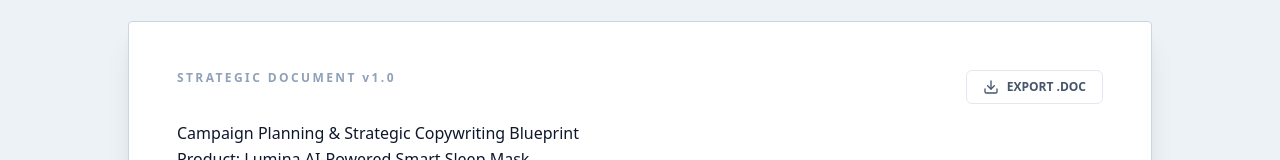
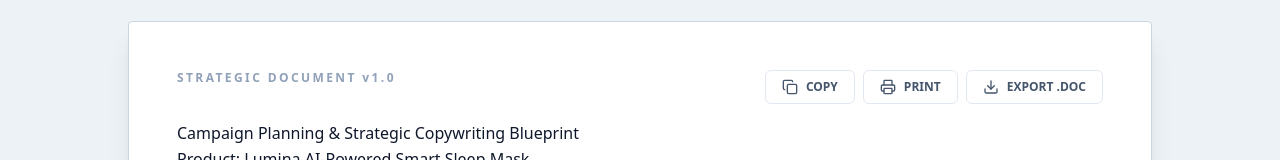
Before and after one commit to pratikkumarjena17-rgb/Week-1-Task-Campaign-Planning-and-Strategic-Copywriting-Blueprint, a React (Vite) app: page / in a window 1280 px wide. Shown: the part 150-310 px from the top of the page. Built offline with nearby package versions, Linux system fonts and the light colour scheme.

Commit message:
feat: add print and copy functionality to blueprints
Implement document printing styles and add UI controls for copying content to the clipboard and printing the blueprint view.

```diff
--- a/src/App.tsx
+++ b/src/App.tsx
@@ -98,7 +98,7 @@
   return (
     <div className="min-h-screen bg-slate-50 text-slate-900 font-sans selection:bg-blue-100 selection:text-blue-900 flex flex-col">
       {/* Header */}
-      <header className="h-16 bg-white border-b border-slate-200 flex items-center justify-between px-8 shrink-0">
+      <header className="h-16 bg-white border-b border-slate-200 flex items-center justify-between px-8 shrink-0 print:hidden">
         <div>
           <h1 className="text-sm font-semibold text-slate-500 uppercase tracking-widest">Campaign Strategist</h1>
           <h2 className="text-xl font-bold">Copywriting Blueprint Generator</h2>
@@ -127,7 +127,7 @@
         </div>
       </header>
 
-      <main className="flex-1 flex flex-col bg-[#EDF2F7] p-6 overflow-y-auto">
+      <main className="flex-1 flex flex-col bg-[#EDF2F7] p-6 overflow-y-auto print:bg-white print:p-0 print:overflow-visible">
         <div className="max-w-5xl mx-auto w-full">
           <AnimatePresence mode="wait">
             {activeTab === 'demo' ? (
@@ -139,7 +139,7 @@
               transition={{ duration: 0.3 }}
               className="space-y-6"
             >
-              <div className="mb-6">
+              <div className="mb-6 print:hidden">
                 <h2 className="text-xl font-bold tracking-tight text-slate-900">
                   Virtual Copywriting Apprentice Task
                 </h2>
@@ -159,7 +159,7 @@
               transition={{ duration: 0.3 }}
               className="space-y-6"
             >
-              <div className="mb-6">
+              <div className="mb-6 print:hidden">
                 <h2 className="text-xl font-bold tracking-tight text-slate-900 flex items-center gap-2">
                   AI Blueprint Generator <Sparkles className="w-5 h-5 text-blue-500" />
                 </h2>
@@ -169,7 +169,7 @@
               </div>
 
               {!generatedContent ? (
-                <div className="bg-white shadow-xl rounded-sm border border-slate-300 p-8 max-w-2xl">
+                <div className="bg-white shadow-xl rounded-sm border border-slate-300 p-8 max-w-2xl print:hidden">
                   <form onSubmit={handleGenerate} className="space-y-6">
                     <div>
                       <label htmlFor="productName" className="block text-xs font-bold uppercase text-slate-500 tracking-wider mb-2">
@@ -228,7 +228,7 @@
                 </div>
               ) : (
                 <div className="space-y-6">
-                  <div className="flex justify-end">
+                  <div className="flex justify-end print:hidden">
                     <button
                       onClick={() => setGeneratedContent('')}
                       className="px-4 py-2 border border-slate-200 text-slate-600 rounded-md text-xs font-bold hover:bg-white shadow-sm transition-colors flex items-center gap-2"
--- a/src/components/BlueprintDocument.tsx
+++ b/src/components/BlueprintDocument.tsx
@@ -1,6 +1,6 @@
-import React from 'react';
+import React, { useState } from 'react';
 import Markdown from 'react-markdown';
-import { Download } from 'lucide-react';
+import { Download, Printer, Copy, Check } from 'lucide-react';
 
 interface BlueprintDocumentProps {
   content: string;
@@ -8,6 +8,8 @@
 }
 
 export default function BlueprintDocument({ content, productName }: BlueprintDocumentProps) {
+  const [isCopied, setIsCopied] = useState(false);
+
   const downloadDoc = () => {
     // Basic HTML wrapper for MS Word compatibility
     const header = `<html xmlns:o='urn:schemas-microsoft-com:office:office' xmlns:w='urn:schemas-microsoft-com:office:word' xmlns='http://www.w3.org/TR/REC-html40'>
@@ -44,16 +46,47 @@
     const fileDownload = document.createElement("a");
     document.body.appendChild(fileDownload);
     fileDownload.href = source;
-    fileDownload.download = `${productName.replace(/\\s+/g, '_')}_Blueprint.doc`;
+    fileDownload.download = `${productName.replace(/\s+/g, '_')}_Blueprint.doc`;
     fileDownload.click();
     document.body.removeChild(fileDownload);
   };
 
+  const copyToClipboard = async () => {
+    try {
+      await navigator.clipboard.writeText(content);
+      setIsCopied(true);
+      setTimeout(() => setIsCopied(false), 2000);
+    } catch (err) {
+      console.error('Failed to copy text: ', err);
+    }
+  };
+
+  const handlePrint = () => {
+    window.print();
+  };
+
   return (
-    <div className="flex-1 bg-white shadow-xl rounded-sm border border-slate-300 flex flex-col">
+    <div className="flex-1 bg-white shadow-xl rounded-sm border border-slate-300 flex flex-col print:shadow-none print:border-none">
       <div className="p-8 md:p-12 h-full flex flex-col">
         <div className="flex justify-between items-start mb-4">
-          <p className="text-xs font-bold text-slate-400 tracking-[0.2em]">STRATEGIC DOCUMENT v1.0</p>
+          <p className="text-xs font-bold text-slate-400 tracking-[0.2em] print:hidden">STRATEGIC DOCUMENT v1.0</p>
+          <div className="flex gap-2 print:hidden">
+            <button
+              onClick={copyToClipboard}
+              className="px-4 py-2 border border-slate-200 text-slate-600 rounded-md text-xs font-bold hover:bg-slate-50 flex items-center gap-2 transition-colors"
+              title="Copy to clipboard"
+            >
+              {isCopied ? <Check className="w-4 h-4 text-emerald-600" /> : <Copy className="w-4 h-4" />}
+              {isCopied ? 'COPIED' : 'COPY'}
+            </button>
+            <button
+              onClick={handlePrint}
+              className="px-4 py-2 border border-slate-200 text-slate-600 rounded-md text-xs font-bold hover:bg-slate-50 flex items-center gap-2 transition-colors"
+              title="Print document"
+            >
+              <Printer className="w-4 h-4" />
+              PRINT
+            </button>
             <button
               onClick={downloadDoc}
               className="px-4 py-2 border border-slate-200 text-slate-600 rounded-md text-xs font-bold hover:bg-slate-50 flex items-center gap-2 transition-colors"
@@ -62,8 +95,9 @@
               EXPORT .DOC
             </button>
           </div>
+        </div>
 
-        <div className="prose prose-slate max-w-none w-full prose-headings:font-bold prose-h1:text-3xl prose-h1:font-serif prose-h1:font-black prose-h1:border-b-2 prose-h1:border-slate-800 prose-h1:pb-2 prose-h1:mb-6 prose-h2:text-xl prose-h2:mb-8 prose-h3:text-xs prose-h3:font-bold prose-h3:uppercase prose-h3:text-blue-600 prose-h3:tracking-wider prose-h3:mt-6 prose-h3:mb-2 prose-p:text-sm prose-p:text-slate-700 prose-li:text-sm prose-li:text-slate-700 leading-relaxed">
+        <div className="prose prose-slate max-w-none w-full prose-headings:font-bold prose-h1:text-3xl prose-h1:font-serif prose-h1:font-black prose-h1:border-b-2 prose-h1:border-slate-800 prose-h1:pb-2 prose-h1:mb-6 prose-h2:text-xl prose-h2:mb-8 prose-h3:text-xs prose-h3:font-bold prose-h3:uppercase prose-h3:text-blue-600 prose-h3:tracking-wider prose-h3:mt-6 prose-h3:mb-2 prose-p:text-sm prose-p:text-slate-700 prose-li:text-sm prose-li:text-slate-700 leading-relaxed print:text-black">
           <Markdown>{content}</Markdown>
         </div>
 
```
Lines whose indentation alone changed are shown as unchanged.
